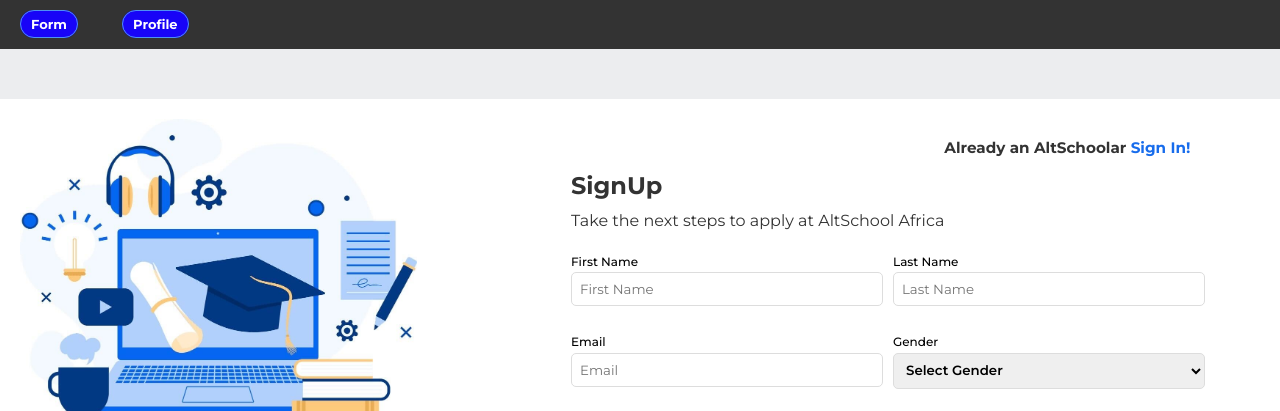
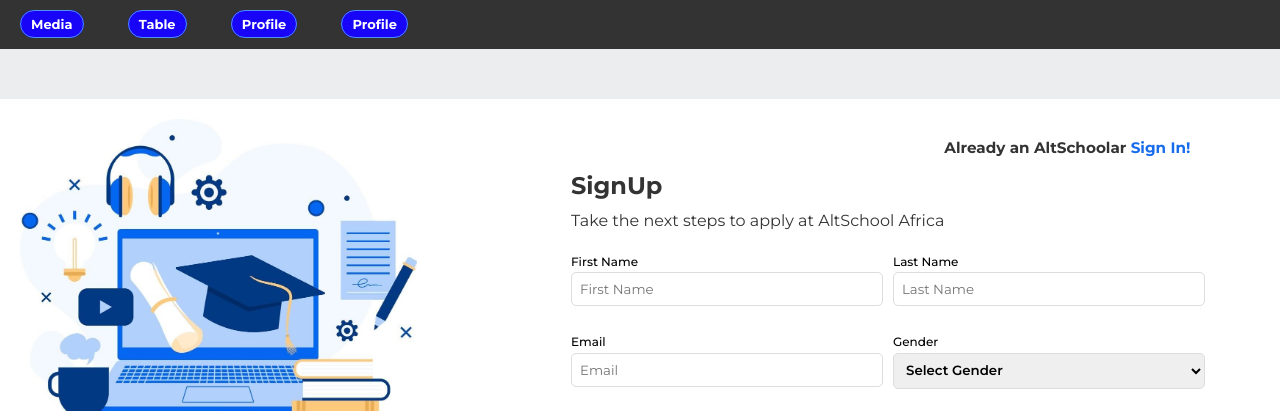
Before and after one commit to EricFirm/AltSchool-HTML, a plain HTML site: page Assignment1/form.html in a window 1280 px wide. Shown: the top 411 px of the page. Drawn offline with Linux system fonts and the light colour scheme.

Commit message:
editing global nav

```diff
--- a/Assignment1/form.html
+++ b/Assignment1/form.html
@@ -17,8 +17,10 @@
     <header class="nav-bar">
       <nav>
         <ul>
-          <li><a href="form.html">Form</a></li>
-          <li><a href="index.html">Profile</a></li>
+          <li><a href="media.html">Media</a></li>
+          <li><a href="table.html">Table</a></li>
+          <li><a href="../index.html">Profile</a></li>
+          <li><a href="../Assignment1/form.html">Profile</a></li>
         </ul>
       </nav>
     </header>
```
Also changed, not shown: Assignment2/media.html (+2 -0 lines), Assignment2/table.html (+2 -0 lines), index.html (+3 -1 lines).
